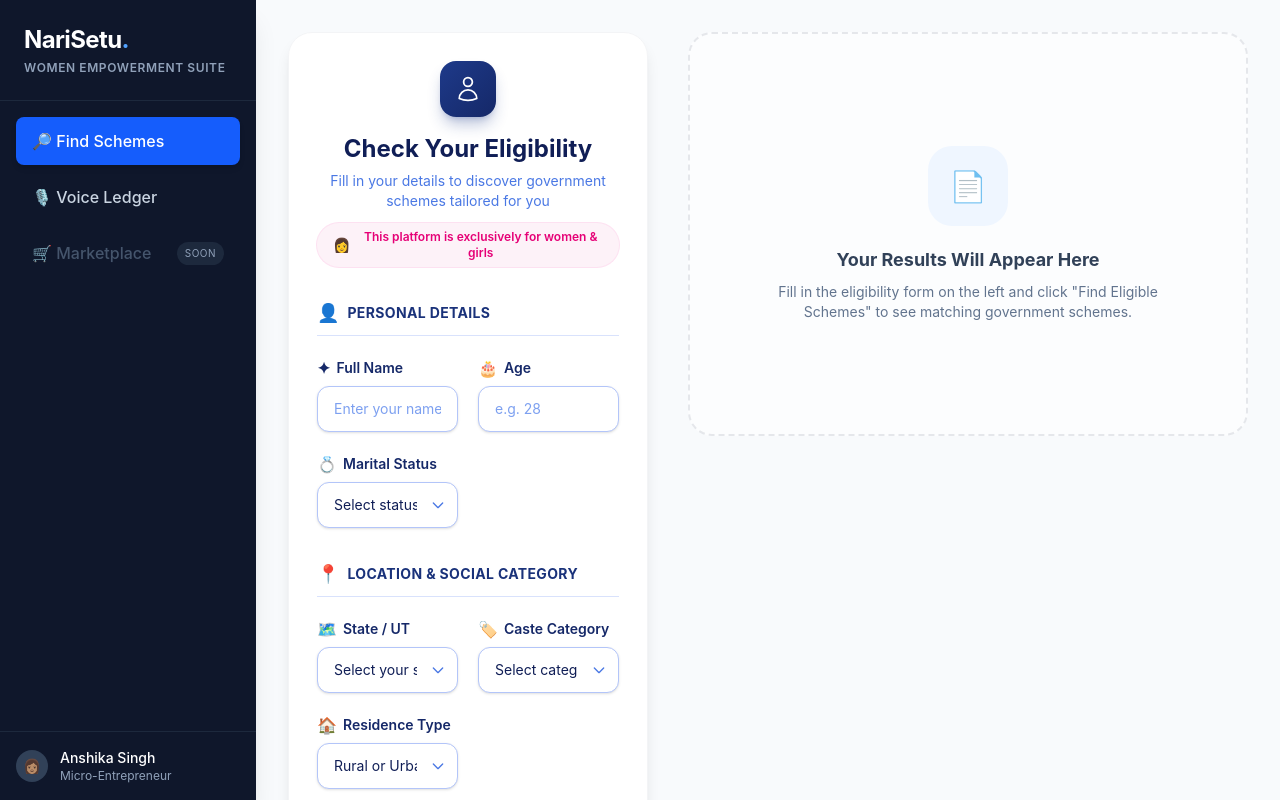
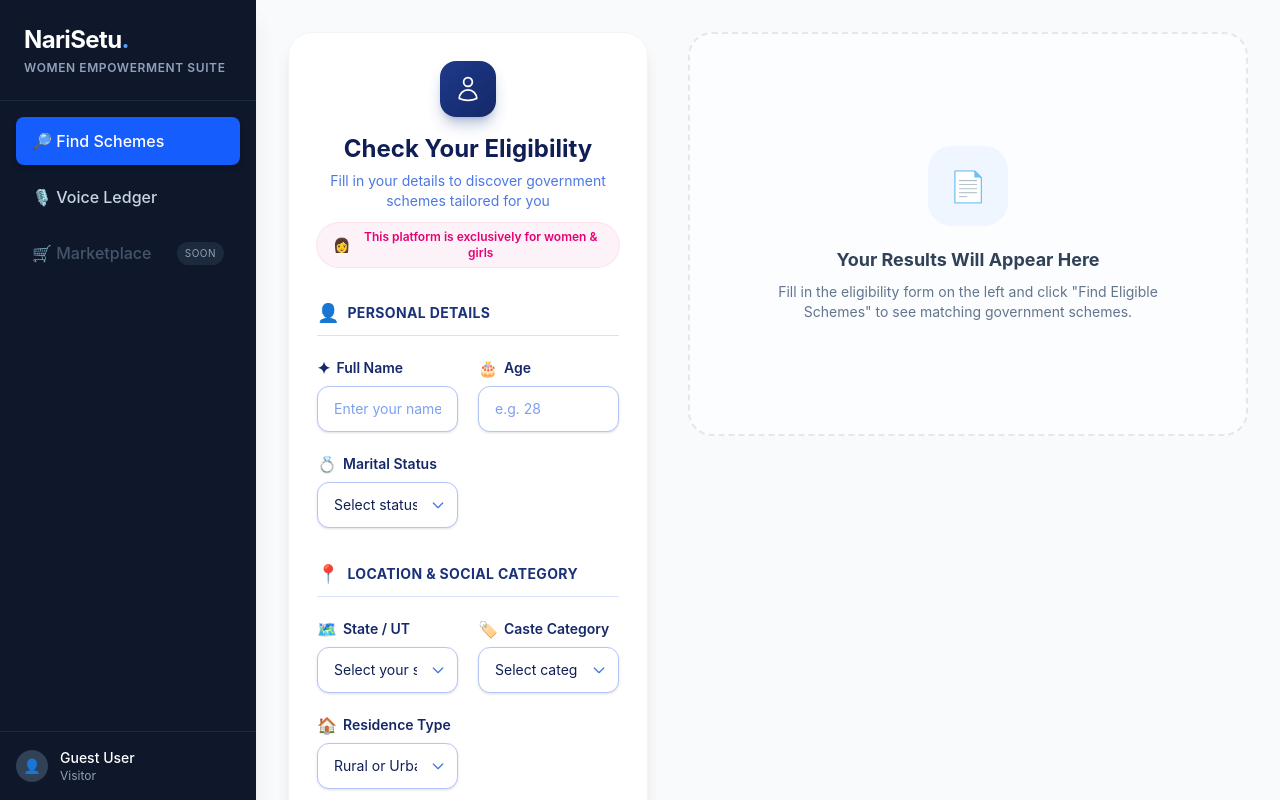
Before and after one commit to ArpitSrivastav05/NARISETU, a React (Vite) app in the folder client/: page / in a window 1280 px wide. Built offline with nearby package versions, Linux system fonts and the light colour scheme.

Commit message:
fix: removed hardcoded profile name

```diff
--- a/client/src/App.jsx
+++ b/client/src/App.jsx
@@ -74,10 +74,10 @@ const App = () => {
 
         <div className="p-4 border-t border-slate-800">
           <div className="flex items-center space-x-3">
-            <div className="w-8 h-8 rounded-full bg-slate-700 flex items-center justify-center text-sm">👩🏽</div>
+            <div className="w-8 h-8 rounded-full bg-slate-700 flex items-center justify-center text-sm">👤</div>
             <div>
-              <p className="text-sm font-medium">Anshika Singh</p>
-              <p className="text-xs text-slate-400">Micro-Entrepreneur</p>
+              <p className="text-sm font-medium">Guest User</p>
+              <p className="text-xs text-slate-400">Visitor</p>
             </div>
           </div>
         </div>
```
